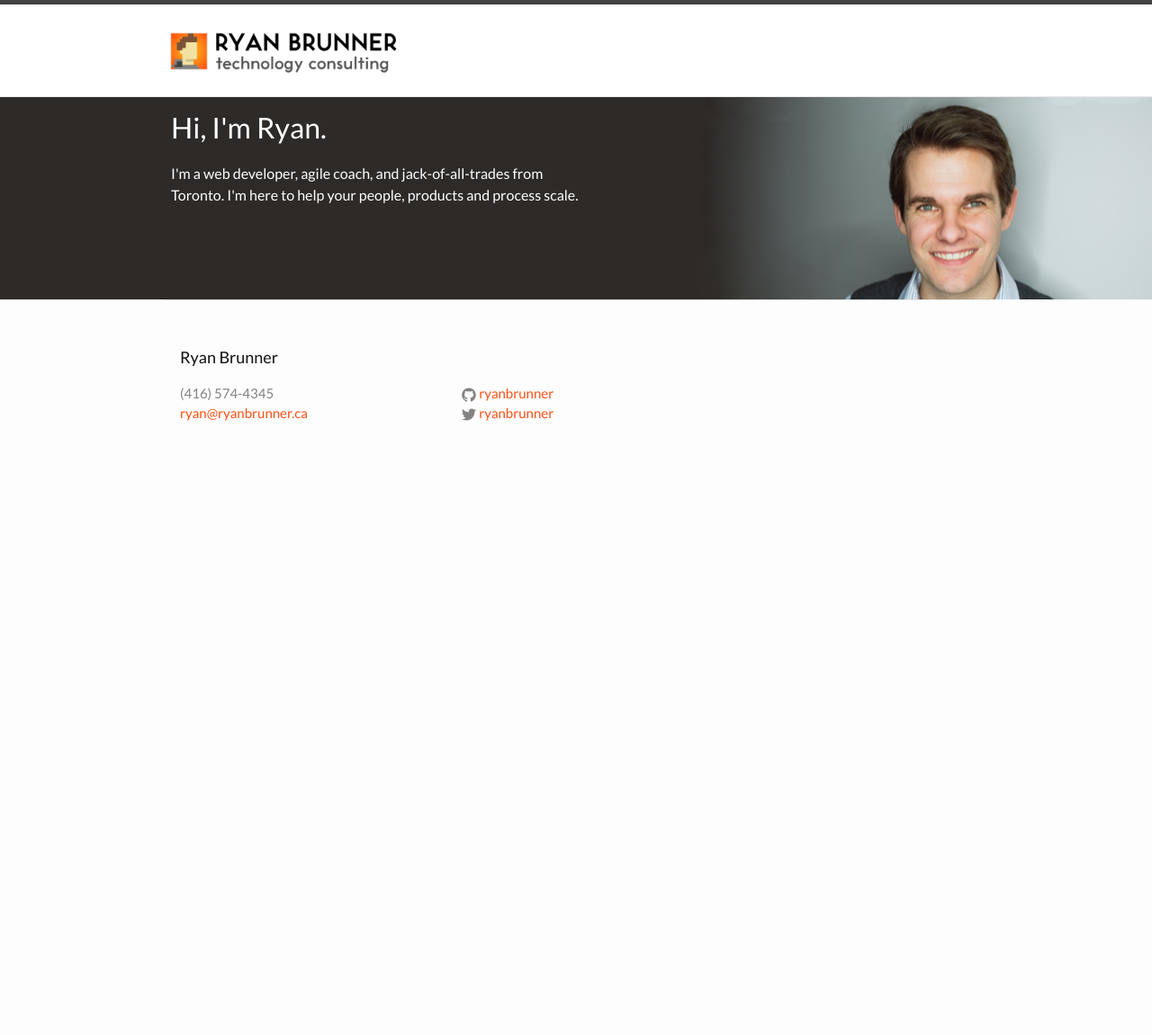
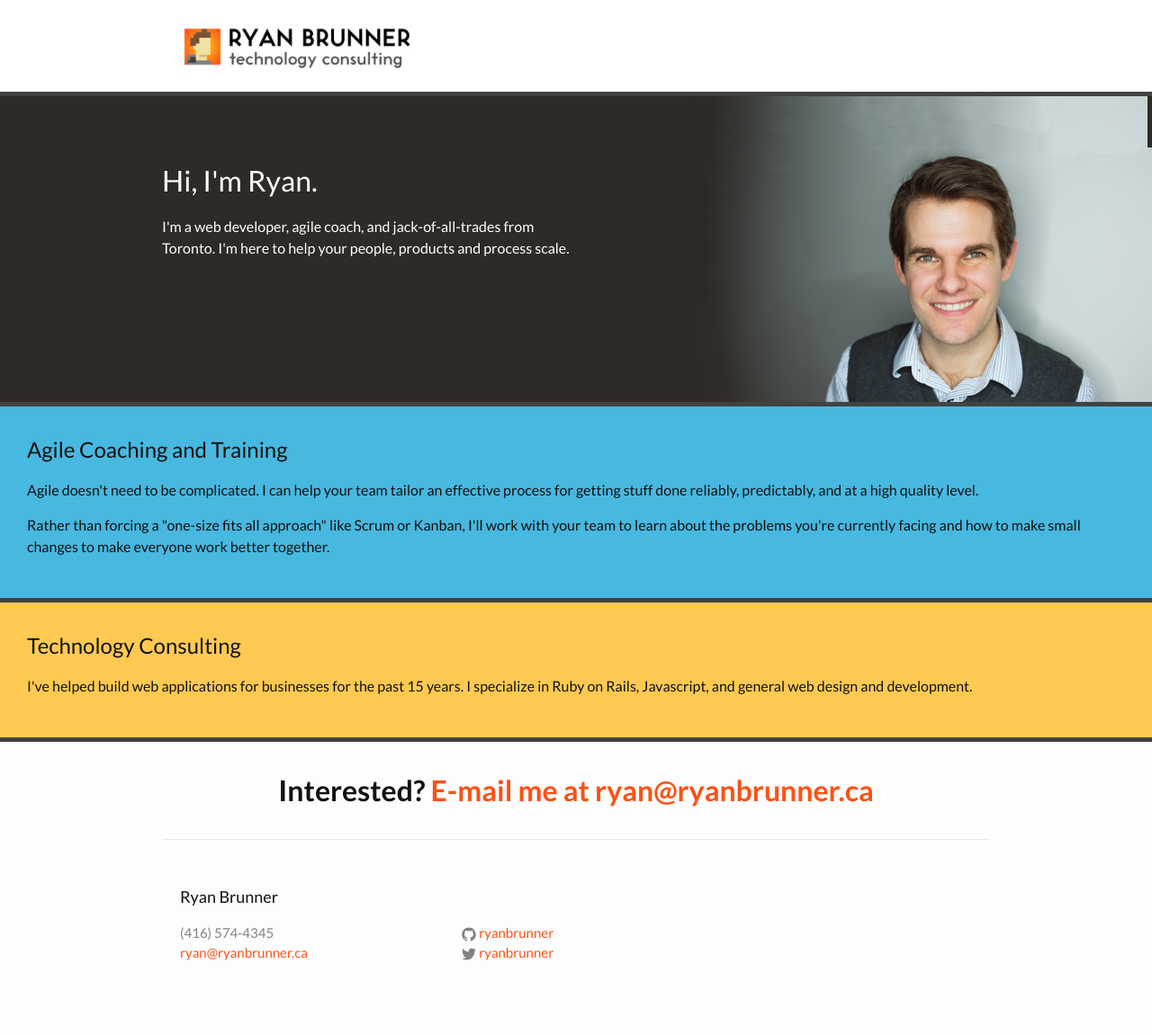
Before and after one commit to ryanbrunner/ryanbrunner.github.io, a Jekyll site: the page built from index.html, in a window 1280 px wide. Shown: the whole page at 90% size. Built offline with Jekyll 4.4.1, drawn with Linux system fonts in a browser that asks for light colours; before the commit the page ends 900 px from its top, so only the background shows below that.

Commit message:
Added service sections

```diff
--- a/_config.yml
+++ b/_config.yml
@@ -17,5 +17,7 @@ url: "http://ryanbrunner.ca" # the base hostname & protocol for your site
 twitter_username: ryanbrunner
 github_username:  ryanbrunner
 
+gems: [bourbon, neat]
+
 # Build settings
 markdown: kramdown
--- /dev/null
+++ b/_sass/_contact_cta.scss
@@ -0,0 +1,7 @@
+.contact-cta {
+  font-size: 2em;
+  font-weight: bold;
+  text-align: center;
+  padding-top: $spacing-unit;
+  padding-bottom: $spacing-unit;
+}
--- a/_sass/_hero_unit.scss
+++ b/_sass/_hero_unit.scss
@@ -7,10 +7,12 @@
     }
     background-repeat: no-repeat;
     background-color: #2e2a27;
-    min-height: 225px;
+    min-height: 300px;
+    padding: 20px;
+
     .hero-about {
         width: 50%;
-        padding: 10px;
+        margin-top: 50px;
 
         @include media-query($on-palm) {
           background-color: rgba(46, 42, 39, 0.8);
--- a/_sass/_layout.scss
+++ b/_sass/_layout.scss
@@ -6,8 +6,8 @@
  * Site header
  */
 .site-header {
-    border-top: 5px solid $grey-color-dark;
-    border-bottom: 1px solid $grey-color-light;
+    //border-top: 5px solid $grey-color-dark;
+    border-bottom: 5px solid $grey-color-dark;
     background-color: white;
 
     // Positioning context for the mobile navigation icon
@@ -28,6 +28,7 @@
 
 .header-profile-image {
   height: 60px;
+  margin-left: 15px;
 }
 
 .site-header {
--- /dev/null
+++ b/_sass/_service.scss
@@ -0,0 +1,13 @@
+.service {
+  padding: $spacing-unit;
+  &.service-coaching {
+    background-color: $secondary-color;
+  }
+  &.service-consulting {
+    background-color: $tertiary-color;
+  }
+  border-bottom: 5px solid $grey-color-dark;
+  &:first-child {
+    border-top: 5px solid $grey-color-dark;
+  }
+}
--- a/css/main.scss
+++ b/css/main.scss
@@ -17,6 +17,8 @@ $spacing-unit:     30px;
 $text-color:       #111;
 $background-color: #fdfdfd;
 $brand-color:      #ff5014;
+$secondary-color:  #47b8e0;
+$tertiary-color:   #ffc952;
 
 $grey-color:       #828282;
 $grey-color-light: lighten($grey-color, 40%);
@@ -27,7 +29,6 @@ $content-width:    800px;
 
 $on-palm:          500px;
 $on-laptop:        800px;
-
 
 
 // Use media queries like this:
@@ -51,4 +52,6 @@ $on-laptop:        800px;
         "layout",
         "syntax-highlighting",
         "hero_unit",
-        "article_preview";
+        "article_preview",
+        "service",
+        "contact_cta";
--- a/index.html
+++ b/index.html
@@ -16,4 +16,41 @@ layout: default
      </div>
   </div>
 
+  <section class='services'>
+    <section class='service service-coaching'>
+      <h2>Agile Coaching and Training</h2>
+
+      <p>
+        Agile doesn't need to be complicated. I can help your
+        team tailor an effective process for getting stuff done
+        reliably, predictably, and at a high quality level.
+      </p>
+
+      <p>
+        Rather than forcing a "one-size fits all approach" like
+        Scrum or Kanban, I'll work with your team to learn
+        about the problems you're currently facing and how to
+        make small changes to make everyone work better together.
+      </p>
+    </section>
+
+    <section class='service service-consulting'>
+      <h2>Technology Consulting</h2>
+
+      <p>
+        I've helped build web applications for businesses
+        for the past 15 years. I specialize in Ruby on Rails,
+        Javascript, and general web design and development.
+      </p>
+    </section>
+  </section>
+
+  <section class='contact-cta'>
+     Interested? <a href='mailto:ryan@ryanbrunner.ca'>E-mail me at ryan@ryanbrunner.ca</a>
+  <section>
+
+    <!--<section class='article-list'>
+      <h2>Recent Articles</h2>
+
+    </section>-->
 </div>
```
Also changed, not shown: Gemfile (added, +9 -0 lines), Gemfile.lock (added), fonts/torontosubwaybold-webfont.ttf (added), fonts/torontosubwaybold-webfont.woff (added), 3 other files.
